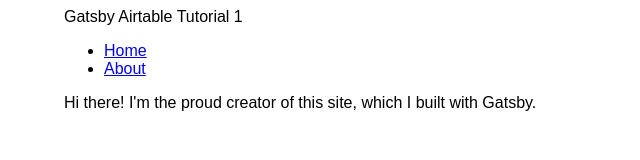
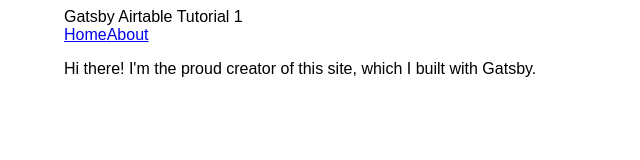
Before and after one commit to zanewolf/Bok_Airtable_Tutorial, a Gatsby site: page /about in a window 1280 px wide. Shown: the whole page, without its empty margins (0-640 px from the left). Built offline with nearby package versions, Linux system fonts and the light colour scheme; Gatsby itself is replaced by a stand-in of ours.

Commit message:
updated navlink creation

```diff
--- a/src/components/layout.js
+++ b/src/components/layout.js
@@ -9,6 +9,7 @@
     siteTitle,
     activeStyle
 } from '../styles/layout.module.css'
+import {menuData} from "../data/menuData";
 
 
 
@@ -29,18 +30,13 @@
                 <title>{pageTitle} | {data.site.siteMetadata.title}</title>
                 <header className={siteTitle}>{data.site.siteMetadata.title}</header>
                 <nav className={navLinks}>
-                    <ul className={navLinks}>
-                        <li className={navLinkItem}>
-                            <Link to="/" className={navLinkText}>
-                                Home
-                            </Link>
-                        </li>
-                        <li className={navLinkItem}>
-                            <Link to="/about" className={navLinkText}>
-                                About
-                            </Link>
-                        </li>
-                    </ul>
+                    {menuData.map((item, index)=>(
+                        <Link
+                            className={navLinkItem}
+                            to={item.link} key={index}>
+                            {item.title}
+                        </Link>
+                    ))}
                 </nav>
                 <main>
                     {children}
```
Also changed, not shown: src/data/menuData.js (renamed from src/data/MenuData.js).
